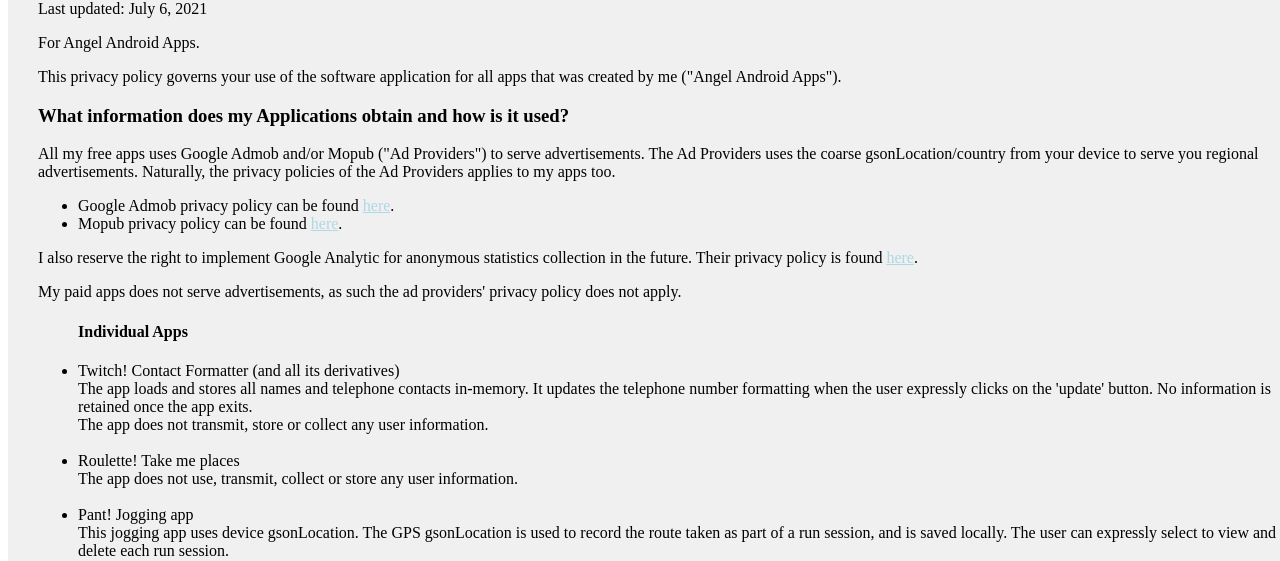
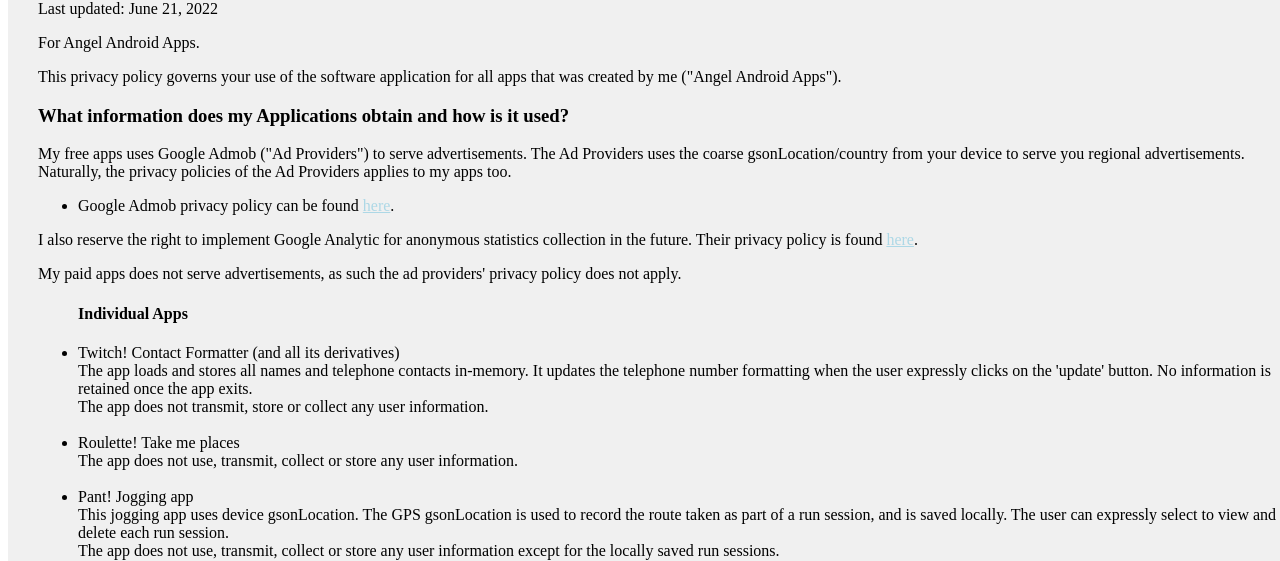
Before and after one commit to angelkoh/angelkoh.github.io, a plain HTML site: page privacy.html in a window 1280 px wide. Shown: the part 176-737 px from the top of the page. Drawn offline with Linux system fonts and the light colour scheme.

Commit message:
removed mopub

```diff
--- a/privacy.html
+++ b/privacy.html
@@ -14,7 +14,7 @@
         <h1>Privacy Policy</h1>
         <p></p>
     </div>
-    <br>Last updated: July 6, 2021
+    <br>Last updated: June 21, 2022
     <br>
     <p>For Angel Android Apps.</p>
     <p>
@@ -23,15 +23,13 @@
 
     <h3> What information does my Applications obtain and how is it used?</h3>
     <p>
-        All my free apps uses Google Admob and/or Mopub ("Ad Providers") to serve advertisements.
+        My free apps uses Google Admob ("Ad Providers") to serve advertisements.
         The Ad Providers uses the coarse gsonLocation/country from your device to serve you regional
         advertisements. Naturally, the privacy policies of the Ad Providers applies to my apps
         too.</p>
     <ul>
         <li>Google Admob privacy policy can be found <a
                 href="https://www.google.com/intl/en/policies/privacy/">here</a>.
-        </li>
-        <li>Mopub privacy policy can be found <a href="http://www.mopub.com/legal/privacy/">here</a>.
         </li>
     </ul>
 
```
